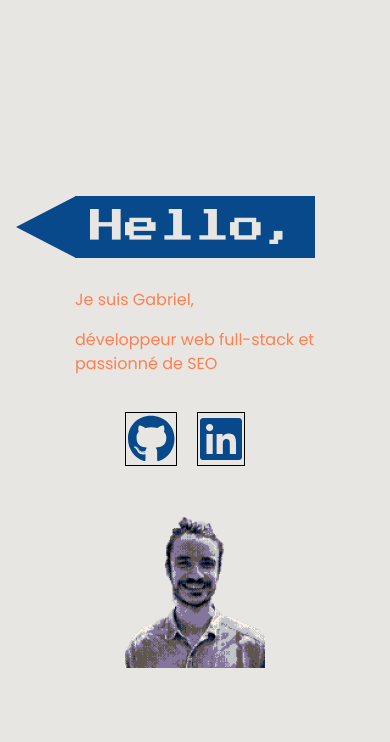
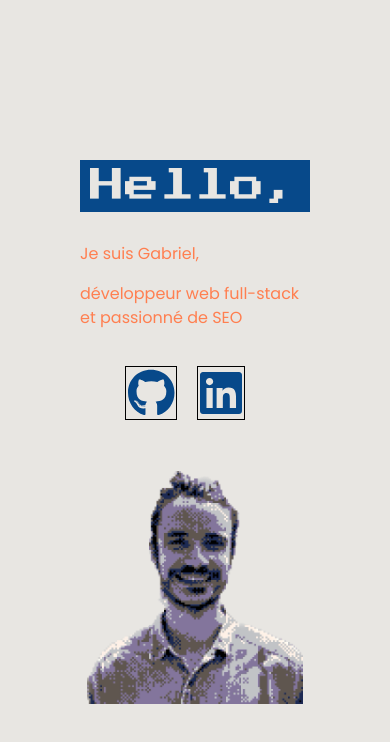
Before and after one commit to GabrielAmade/portfolio, a React (Create React App) app: page / in a window 390 px wide. Shown: the top 742 px of the page. Built offline with nearby package versions, Linux system fonts and the light colour scheme.

Commit message:
corrections responsive home

```diff
--- a/src/PortfolioContainer/Home/Profile.css
+++ b/src/PortfolioContainer/Home/Profile.css
@@ -22,7 +22,6 @@
 
 .profile-details {
   text-align: left;
-  margin: 20px; /* Increase margin for better spacing */
   display: flex;
   flex-direction: column;
   justify-content: space-between;
@@ -63,7 +62,7 @@
 }
 
 .profile-picture {
-  width: 80%;
+  width: 70%;
   position: relative;
   overflow: hidden;
 }
@@ -129,8 +128,15 @@
 
   .profile-role > h1 {
     font-size: 35px;
-  margin-bottom: 30px;
+    margin-bottom: 30px;
+    padding: 5px 10px; /* Add the desired padding here */
 
+  }
+
+
+
+  .profile-role > h1::before {
+    display: none;
   }
 
   .profile-role > h1::before {
@@ -147,7 +153,7 @@
   }
 
   .profile-picture {
-    width: 50%; /* Reduce image size for smaller screens */
+    width: 80%; /* Reduce image size for smaller screens */
     margin-top: 30px;
   }
 }
```
